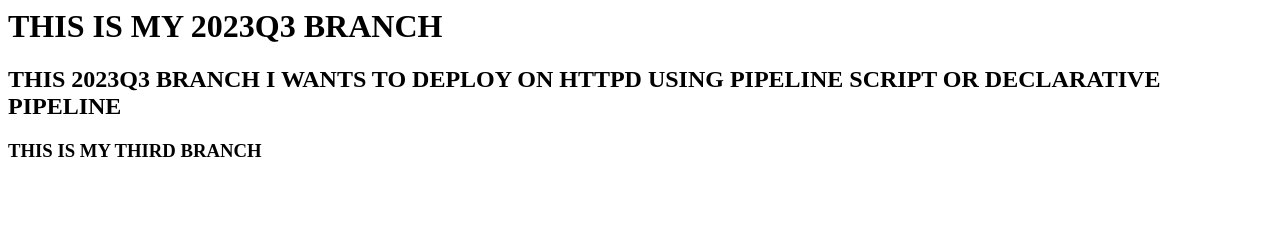
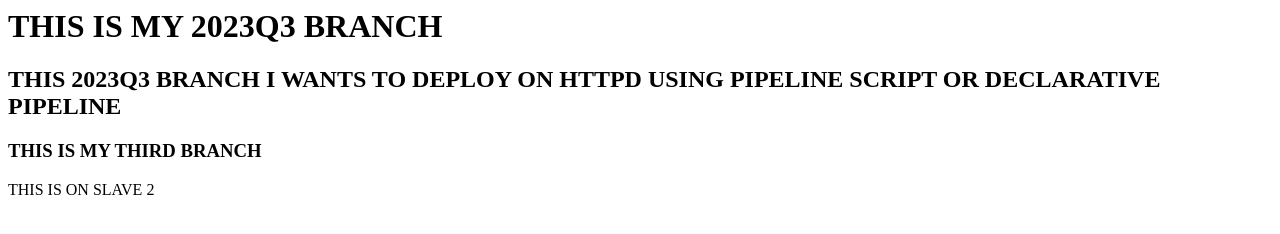
Before and after one commit to renujankar/vel-app2, a plain HTML site: page index.html in a window 1280 px wide. Drawn offline with Linux system fonts and the light colour scheme.

Commit message:
Update index.html

```diff
--- a/index.html
+++ b/index.html
@@ -1,3 +1,13 @@
 <h1> THIS IS MY 2023Q3 BRANCH </h1>
 <h2> THIS 2023Q3 BRANCH I WANTS TO DEPLOY ON HTTPD USING PIPELINE SCRIPT OR DECLARATIVE PIPELINE</H2>
 <h3>THIS IS MY THIRD BRANCH</h3>
+
+
+
+
+
+
+
+
+
+<h13>THIS IS ON SLAVE 2 </h13>
```
